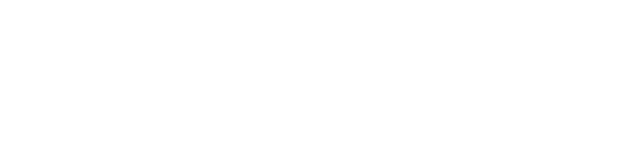
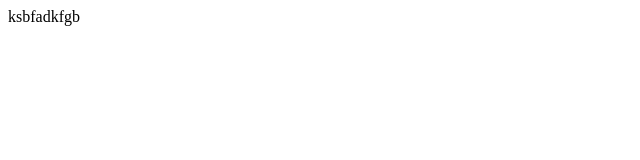
Before and after one commit to ashir07/sample, a plain HTML site: page h.html in a window 1280 px wide. Shown: the whole page, without its empty margins (0-640 px from the left). Drawn offline with Linux system fonts and the light colour scheme.

Commit message:
h file modified

```diff
--- a/h.html
+++ b/h.html
@@ -6,6 +6,6 @@
     <title>Document</title>
 </head>
 <body>
-
+    ksbfadkfgb
 </body>
 </html>
```
